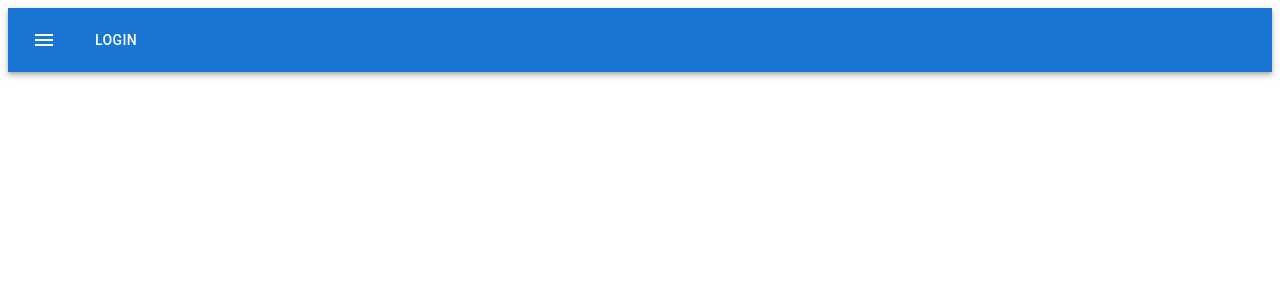
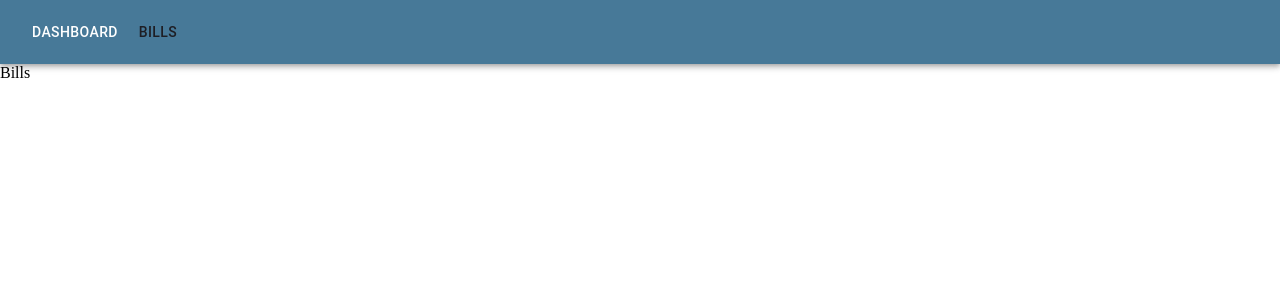
Before and after one commit to dbarrios13/jenFinance, a React (Create React App) app: page /bills in a window 1280 px wide. Before the commit this address had no page. Shown: the top 300 px of the page. Built offline with nearby package versions, Linux system fonts and the light colour scheme.

Commit message:
routes and nav added

```diff
--- a/src/App.js
+++ b/src/App.js
@@ -1,15 +1,14 @@
-import { BrowserRouter, Route, Routes } from "react-router-dom";
-import { Nav, Dashboard } from "./Components";
+import { Route, Routes } from "react-router-dom";
+import { Nav, Dashboard, Bills } from "./Components";
 
 function App() {
   return (
-    <div>
+    <div >
       <Nav />
-      <BrowserRouter>
-        <Routes>
-          <Route path="/" element={<Dashboard />} />
-        </Routes>
-      </BrowserRouter>
+      <Routes>
+        <Route path="/" element={<Dashboard />} />
+        <Route path="/bills" element={<Bills />} />
+      </Routes>
     </div>
   );
 }
--- /dev/null
+++ b/src/Components/Bills/index.js
@@ -0,0 +1,9 @@
+import * as React from "react";
+
+export default function Bills() {
+    return (
+        <div>
+            Bills
+        </div>
+    );
+}
--- a/src/Components/Nav/index.js
+++ b/src/Components/Nav/index.js
@@ -1,22 +1,33 @@
 import * as React from 'react';
-import { AppBar, Box, Toolbar, Button, IconButton } from '@mui/material';
-import MenuIcon from '@mui/icons-material/Menu';
+import { AppBar, Box, Toolbar, Button } from '@mui/material';
+import { NavLink as RouterLink } from "react-router-dom";
+
 
 export default function Nav() {
+  let activeStyles = {
+    textDecoration: "none",
+    color: "#1e1e24"
+  }
+
+  let inactiveStyles = {
+    textDecoration: 'none',
+    color: '#fff'
+  }
+
   return (
     <Box sx={{ flexGrow: 1 }}>
-      <AppBar position="static">
+      <AppBar position="static" sx={{bgcolor: '#477998'}}>
         <Toolbar>
-          <IconButton
-            size="large"
-            edge="start"
-            color="inherit"
-            aria-label="menu"
-            sx={{ mr: 2 }}
-          >
-            <MenuIcon />
-          </IconButton>
-          <Button color="inherit">Login</Button>
+          <Button>
+            <RouterLink to="/" style={({isActive}) => isActive ? activeStyles : inactiveStyles}>
+              Dashboard
+            </RouterLink>
+          </Button>
+          <Button>
+            <RouterLink to="/bills" style={({isActive}) => isActive ? activeStyles : inactiveStyles}>
+              Bills
+            </RouterLink>
+          </Button>
         </Toolbar>
       </AppBar>
     </Box>
--- a/src/Components/index.js
+++ b/src/Components/index.js
@@ -1,7 +1,9 @@
 import Dashboard from "./Dashboard";
 import Nav from "./Nav";
+import Bills from "./Bills";
 
 export {
     Dashboard,
-    Nav
+    Nav,
+    Bills
 }
--- a/src/Styles/index.sass
+++ b/src/Styles/index.sass
@@ -0,0 +1,2 @@
+body
+    margin: 0
--- a/src/index.js
+++ b/src/index.js
@@ -3,11 +3,14 @@ import ReactDOM from 'react-dom/client';
 import './Styles/index.sass';
 import App from './App';
 import reportWebVitals from './reportWebVitals';
+import { BrowserRouter } from 'react-router-dom';
 
 const root = ReactDOM.createRoot(document.getElementById('root'));
 root.render(
   <React.StrictMode>
-    <App />
+    <BrowserRouter>
+      <App />
+    </BrowserRouter>
   </React.StrictMode>
 );
 
```
